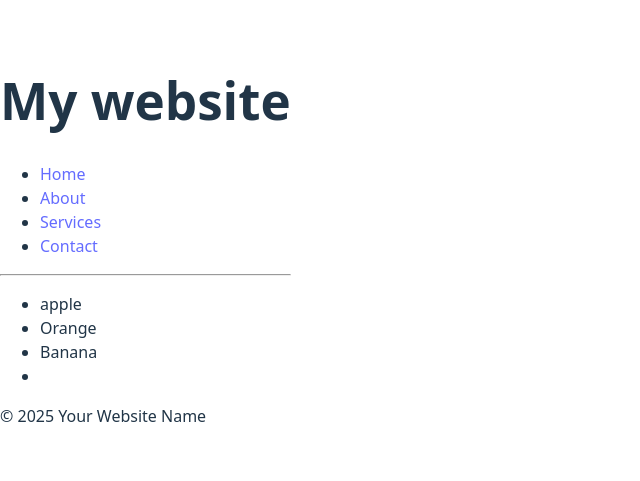
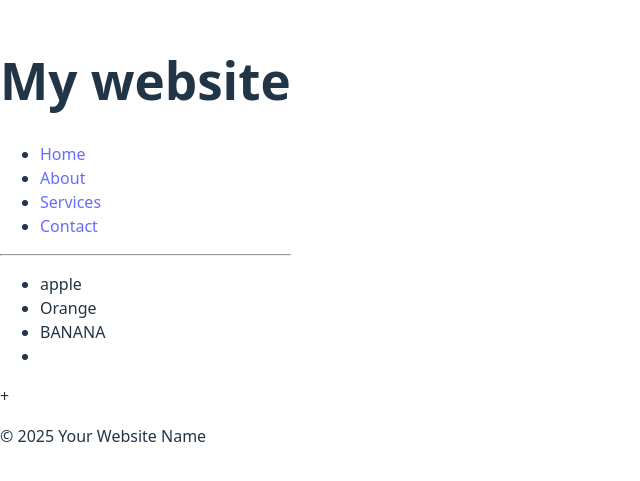
Before and after one commit to Titankunal/Lerarn-React, a React (Vite) app in the folder MyReactProject/: page / in a window 1280 px wide. Shown: the part 159-640 px from the top of the page, without its empty margins (0-640 px from the left). Built offline with nearby package versions, Linux system fonts and the light colour scheme.

Commit message:
e5tsyrtxjhgcjmhglhg;kuhlkjnbouyfiytdctrcsytrdvurgbuytdbuytfiyktbfiunygnouygo

```diff
--- a/MyReactProject/src/App.jsx
+++ b/MyReactProject/src/App.jsx
@@ -6,7 +6,7 @@ function App() {
   return(
   <>
   <Header/>
-  <Food/>
+  <Food/>+
   <Footer/>
 
   </>
--- a/MyReactProject/src/food.jsx
+++ b/MyReactProject/src/food.jsx
@@ -7,7 +7,7 @@ function Food(){
         <ul>
             <li>apple</li>
             <li>{food1}</li>
-            <li>{food2}</li>
+            <li>{food2.toUpperCase()}</li>
             <li></li>
         </ul>
     );
```
